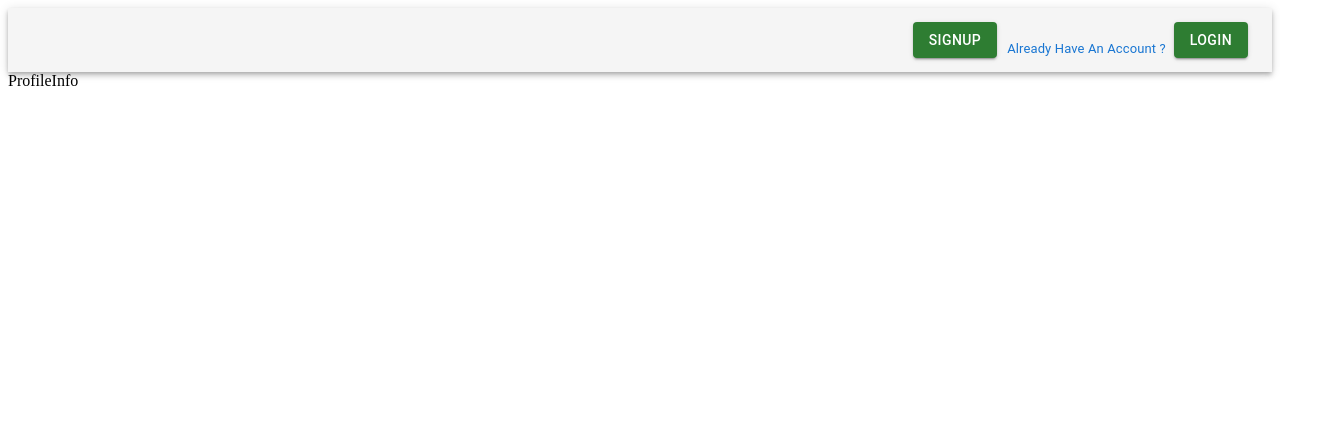
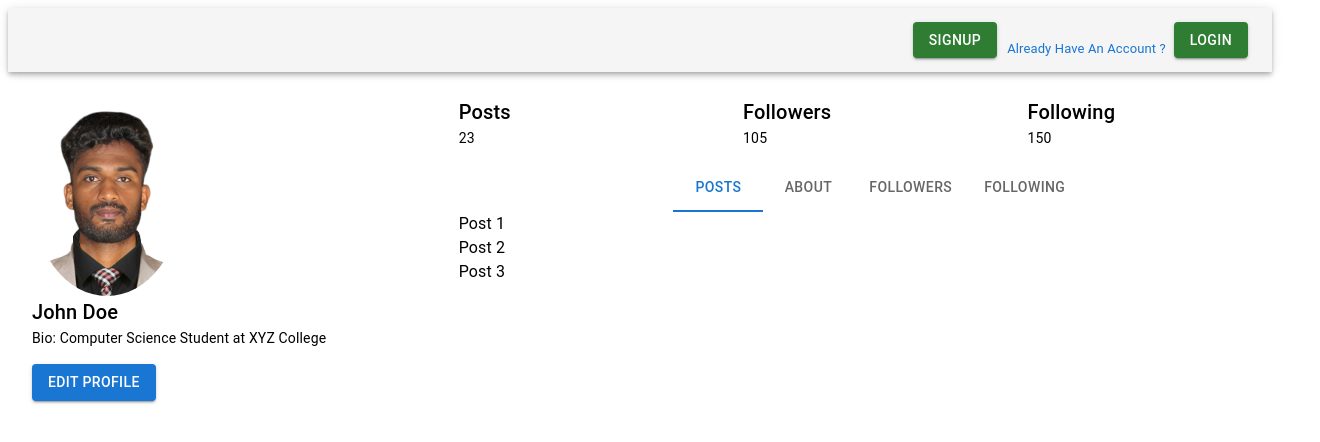
Before and after one commit to ARUNKUMARP123/GCES-APP-FE, a React (Vite) app: page /profile_info in a window 1280 px wide. Shown: the top 442 px of the page, 1320 px wide, since content can reach past the window. Built offline with nearby package versions, Linux system fonts and the light colour scheme.

Commit message:
formatting

```diff
--- a/components/ProfileInfo.jsx
+++ b/components/ProfileInfo.jsx
@@ -1,7 +1,102 @@
+
+import { Avatar, Box, Button, Grid, Typography, Tabs, Tab } from "@mui/material";
+import { useState } from "react";
+
+export const ProfileInfo = () => {
 
 
-export const ProfileInfo = () => {
+  const [value, setValue] = useState(0);
+
+  const handleChange = (event, newValue) => {
+    setValue(newValue);
+  };
   return (
-    <div>ProfileInfo</div>
-  )
+    <Box sx={{ width: "100%", padding: 3 }}>
+      <Grid container spacing={2}>
+        <Grid item xs={12} sm={4}>
+          <Avatar
+            alt="Profile Picture"
+            src="components/image/Arun.png"
+            sx={{ width: 150, height: 200 }}
+          />
+          <Typography variant="h6">John Doe</Typography>
+          <Typography variant="body2">Bio: Computer Science Student at XYZ College</Typography>
+          <Button variant="contained" color="primary" sx={{ mt: 2 }}>
+            Edit Profile
+          </Button>
+        </Grid>
+        <Grid item xs={12} sm={8}>
+          <Grid container spacing={2}>
+            <Grid item xs={4}>
+              <Typography variant="h6">Posts</Typography>
+              <Typography variant="body2">23</Typography>
+            </Grid>
+            <Grid item xs={4}>
+              <Typography variant="h6">Followers</Typography>
+              <Typography variant="body2">105</Typography>
+            </Grid>
+            <Grid item xs={4}>
+              <Typography variant="h6">Following</Typography>
+              <Typography variant="body2">150</Typography>
+            </Grid>
+          </Grid>
+          <Box sx={{ width: "100%", mt: 2 }}>
+            <Tabs value={value} onChange={handleChange} centered>
+              <Tab label="Posts" />
+              <Tab label="About" />
+              <Tab label="Followers" />
+              <Tab label="Following" />
+            </Tabs>
+            {value === 0 && <PostsTab />}
+            {value === 1 && <AboutTab />}
+            {value === 2 && <FollowersTab />}
+            {value === 3 && <FollowingTab />}
+          </Box>
+        </Grid>
+      </Grid>
+    </Box>
+  );
 }
+
+function PostsTab() {
+  return (
+    <Box>
+      {/* Replace with actual post components */}
+      <Typography variant="body1">Post 1</Typography>
+      <Typography variant="body1">Post 2</Typography>
+      <Typography variant="body1">Post 3</Typography>
+    </Box>
+  );
+}
+
+function AboutTab() {
+  return (
+    <Box>
+      <Typography variant="body1">Age: 20</Typography>
+      <Typography variant="body1">Major: Computer Science</Typography>
+      <Typography variant="body1">Hobbies: Coding, Reading, Gaming</Typography>
+    </Box>
+  );
+}
+
+function FollowersTab() {
+  return (
+    <Box>
+      {/* Replace with actual follower components */}
+      <Typography variant="body1">Follower 1</Typography>
+      <Typography variant="body1">Follower 2</Typography>
+      <Typography variant="body1">Follower 3</Typography>
+    </Box>
+  );
+}
+
+function FollowingTab() {
+  return (
+    <Box>
+      {/* Replace with actual following components */}
+      <Typography variant="body1">Following 1</Typography>
+      <Typography variant="body1">Following 2</Typography>
+      <Typography variant="body1">Following 3</Typography>
+    </Box>
+  );
+}
--- a/components/TaskCard.jsx
+++ b/components/TaskCard.jsx
@@ -13,7 +13,7 @@ const TaskCard = ({ task, isAdmin, handleEdit, handleDelete, handleStatusChange,
   const [marks, setMarks] = useState(task.marks || '');
 
   return (
-    <Card sx={{ marginBottom: 2 }}>
+    <Card sx={{ marginBottom: 2,height:"100%" }}>
       <CardContent>
         <Typography variant="h5" >{task.title}</Typography>
         <Typography color="textSecondary">Description:{task.description}</Typography>
@@ -21,7 +21,7 @@ const TaskCard = ({ task, isAdmin, handleEdit, handleDelete, handleStatusChange,
         <Typography color="textSecondary">Assigned To: {task.assignedTo}</Typography>
         <Box>
 
-          <Typography color="textSecondary">Task URL: <a href={task.taskUrl} target="_blank" rel="noopener noreferrer" >{task.taskUrl} </a></Typography>
+          <Typography color="textSecondary">Task URL: <a href={task.taskUrl}  target="_blank" rel="noopener noreferrer" >{task.taskUrl} </a></Typography>
           <Typography color="textSecondary">Submission URL:<a href={task.submissionUrl} target="_blank" rel="noopener noreferrer">{task.submissionUrl || 'Not submitted yet'}</a> </Typography>
           {isAdmin!=="Admin" && (
             <Box>
--- a/components/TaskList.jsx
+++ b/components/TaskList.jsx
@@ -103,7 +103,7 @@ const TaskList = () => {
     };
 
   return (
-    <Box>
+    <Box >
     <Typography variant="h4" gutterBottom>
       Task List
     </Typography>
@@ -120,9 +120,9 @@ const TaskList = () => {
           <MenuItem value="Completed">Completed</MenuItem>
         </Select>
       </FormControl>
-    <Grid container spacing={2} sx={{ marginTop: 2 }}>
+    <Grid container spacing={2} sx={{ marginTop: 2 }} >
       {filteredTasks.map((task) => (
-        <Grid item xs={12} md={6} key={task._id}>
+        <Grid  item xs={12} md={6} key={task._id}>
           <TaskCard
             task={task}
             isAdmin={userRole}
```
Also changed, not shown: components/image/Arun.png (added).
